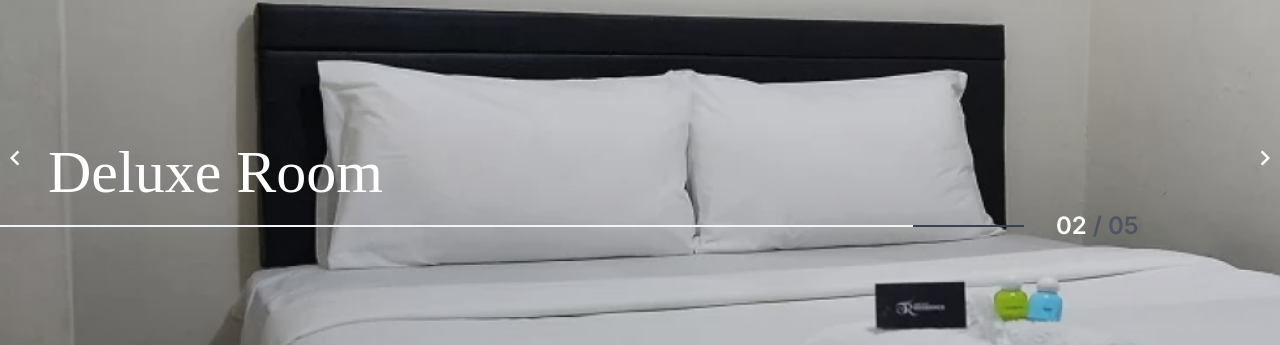
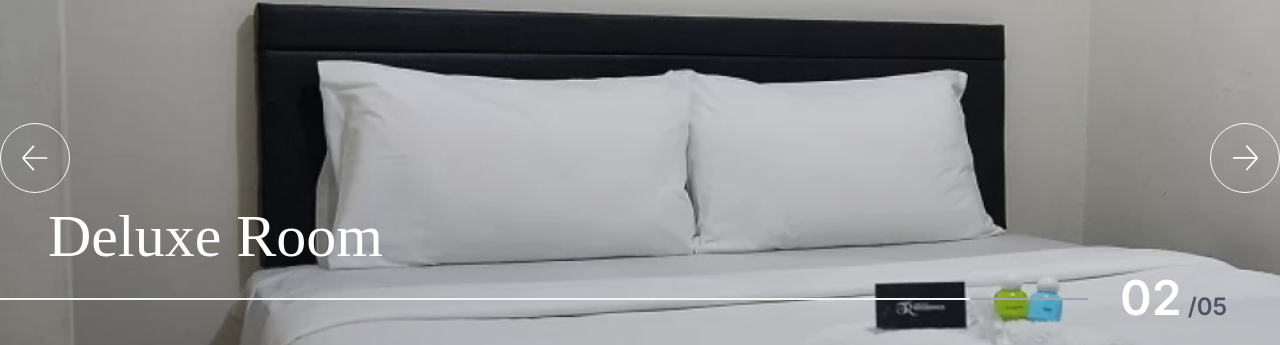
Before and after one commit to Mahib22/teti-residence, a Vue app: page / in a window 1280 px wide. Shown: the part 436-781 px from the top of the page. Built offline with nearby package versions, Linux system fonts and the light colour scheme; a web font is replaced by a local one.

Commit message:
update hero

```diff
--- a/src/assets/styles/navigation.css
+++ b/src/assets/styles/navigation.css
@@ -6,9 +6,17 @@
   color: #fff;
 }
 
+.carousel__next {
+  right: 20px !important;
+}
+
+.carousel__prev {
+  left: 20px !important;
+}
+
 .carousel__next--disabled,
 .carousel__prev--disabled {
-  display: none;
+  display: none !important;
 }
 
 .carousel__slide {
--- a/src/components/Client.vue
+++ b/src/components/Client.vue
@@ -13,7 +13,7 @@ import { Rating } from "flowbite-vue";
           <button
             type="button"
             @click="myCarousel.prev()"
-            class="text-white bg-gray-700 hover:bg-gray-800 focus:ring-4 focus:outline-none focus:ring-gray-300 font-medium rounded-full text-sm p-2.5 text-center inline-flex items-center mr-2"
+            class="text-white bg-gray-300 hover:bg-gray-900 focus:ring-4 focus:outline-none focus:ring-gray-300 font-medium rounded-full text-sm p-2.5 text-center inline-flex items-center mr-2"
           >
             <svg
               xmlns="http://www.w3.org/2000/svg"
@@ -33,7 +33,7 @@ import { Rating } from "flowbite-vue";
           <button
             type="button"
             @click="myCarousel.next()"
-            class="text-white bg-gray-700 hover:bg-gray-800 focus:ring-4 focus:outline-none focus:ring-gray-300 font-medium rounded-full text-sm p-2.5 text-center inline-flex items-center mr-2"
+            class="text-white bg-gray-300 hover:bg-gray-900 focus:ring-4 focus:outline-none focus:ring-gray-300 font-medium rounded-full text-sm p-2.5 text-center inline-flex items-center mr-2"
           >
             <svg
               xmlns="http://www.w3.org/2000/svg"
@@ -62,14 +62,14 @@ import { Rating } from "flowbite-vue";
         >
           <Slide v-for="slide in 10" :key="slide">
             <div
-              class="p-4 mx-2 bg-white border border-gray-200 hover:bg-gray-100"
+              class="p-4 mx-2 bg-white border border-gray-200 hover:bg-gray-900 text-gray-500 hover:text-gray-100 cursor-pointer"
             >
-              <p class="text-gray-700 mb-4">
+              <p class="mb-4">
                 "Ga berisik, tenang dan gampang order makanan dari kamar."
               </p>
               <Rating :rating="4" class="mb-2 flex justify-center" />
               <p class="text-center">Nindi</p>
-              <p class="text-gray-500 text-center">UI/UX Designer</p>
+              <p class="text-center">UI/UX Designer</p>
             </div>
           </Slide>
         </Carousel>
--- a/src/components/Gallery.vue
+++ b/src/components/Gallery.vue
@@ -5,7 +5,22 @@
     </Slide>
 
     <template #addons>
-      <Navigation />
+      <navigation>
+        <template #next>
+          <img
+            src="img/icon/arrow-right-circle.svg"
+            class="md:max-w-md"
+            alt="Arrow Right Circle"
+          />
+        </template>
+        <template #prev>
+          <img
+            src="img/icon/arrow-left-circle.svg"
+            class="md:max-w-md"
+            alt="Arrow Left Circle"
+          />
+        </template>
+      </navigation>
     </template>
   </Carousel>
 
--- a/src/components/Hero.vue
+++ b/src/components/Hero.vue
@@ -1,24 +1,24 @@
 <template>
-  <Carousel :autoplay="4000">
+  <Carousel :autoplay="4000" :wrap-around="true">
     <Slide v-for="n in 5" :key="n">
       <div
         class="h-screen bg-cover w-full"
         style="background-image: url('img/hero.png')"
       >
-        <div class="text-left mt-96">
+        <div class="text-left mt-100">
           <h1
             class="mb-2 pl-4 md:pl-12 text-6xl font-light text-white font-italian"
           >
             Deluxe Room
           </h1>
           <div class="flex items-center font-inter">
-            <div class="w-4/5 bg-gray-700 h-0.5">
+            <div class="w-85 bg-gray-400 h-0.5">
               <div class="bg-gray-100 h-0.5 progress"></div>
             </div>
 
-            <h1 class="pl-8 text-2xl font-bold">
-              <span class="text-white">0{{ n }}</span
-              ><span class="text-gray-600"> / 05</span>
+            <h1 class="pl-8 font-bold text-2xl">
+              <span class="text-white md:text-5xl">0{{ n }}</span
+              ><span class="text-gray-600"> /05</span>
             </h1>
           </div>
         </div>
@@ -26,13 +26,27 @@
     </Slide>
 
     <template #addons>
-      <Navigation />
+      <navigation>
+        <template #next>
+          <img
+            src="img/icon/arrow-right-circle.svg"
+            class="md:max-w-md"
+            alt="Arrow Right Circle"
+          />
+        </template>
+        <template #prev>
+          <img
+            src="img/icon/arrow-left-circle.svg"
+            class="md:max-w-md"
+            alt="Arrow Left Circle"
+          />
+        </template>
+      </navigation>
     </template>
   </Carousel>
 </template>
 
 <script>
-import "vue3-carousel/dist/carousel.css";
 import { Carousel, Slide, Navigation } from "vue3-carousel";
 
 export default {
--- a/src/components/Question.vue
+++ b/src/components/Question.vue
@@ -8,13 +8,17 @@
   </section>
 
   <section class="container mx-auto py-8 px-4 font-inter">
-    <details v-for="n in 4" :key="n">
+    <details
+      v-for="n in 4"
+      :key="n"
+      class="transition duration-150 ease-in-out"
+    >
       <summary
         class="flex items-center justify-between w-full py-5 font-medium text-left text-gray-900 border-b border-gray-200 cursor-pointer"
       >
         Are the facilities provided in accordance with the price listed ?
       </summary>
-      <p class="py-5 border-b border-gray-200 text-gray-500">
+      <p class="py-8 border-b border-gray-200 text-gray-600">
         We provide many facilities for you. There are facilities such as a AC,
         Wifi, Lemari, TV Cable, Spring Bed, Water Heater, Kamar Mandi Dalam,
         Dapur Bersama, Kulkas Bersama, Area Parkir Motor, Security 1 x 24 Jam,
@@ -37,11 +41,9 @@ export default {
 
 <style scoped>
 details summary::after {
-  content: "↘";
-  font-size: 1.5rem;
-  font-weight: bold;
+  content: url("../../public/img/icon/arrow-down-right.svg");
 }
 details[open] > summary::after {
-  content: "→";
+  content: url("../../public/img/icon/arrow-right.svg");
 }
 </style>
--- a/src/components/Stats.vue
+++ b/src/components/Stats.vue
@@ -13,9 +13,7 @@
         class="border-b border-gray-400 flex flex-col md:flex-row items-center justify-end py-3"
       >
         <div class="px-5 w-60 text-center md:text-left">
-          <p class="text-4xl font-semibold font-italian">
-            Comfort is Our Priority
-          </p>
+          <p class="text-4xl font-italian">Comfort is Our Priority</p>
         </div>
 
         <div
--- a/tailwind.config.js
+++ b/tailwind.config.js
@@ -21,6 +21,14 @@ module.exports = {
       height: {
         128: "32rem",
       },
+
+      width: {
+        85: "85%",
+      },
+
+      margin: {
+        100: "28rem",
+      },
     },
   },
 };
```
Also changed, not shown: public/img/icon/arrow-left-circle.svg (added), public/img/icon/arrow-right-circle.svg (added).
